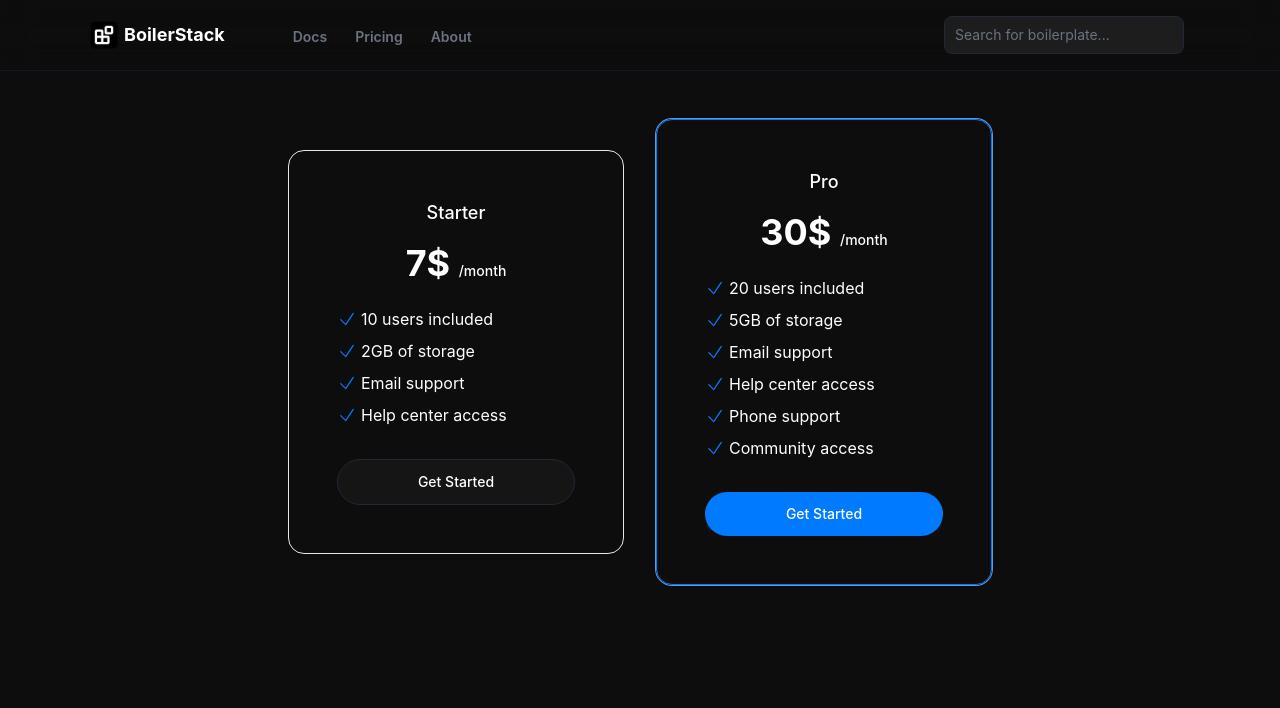
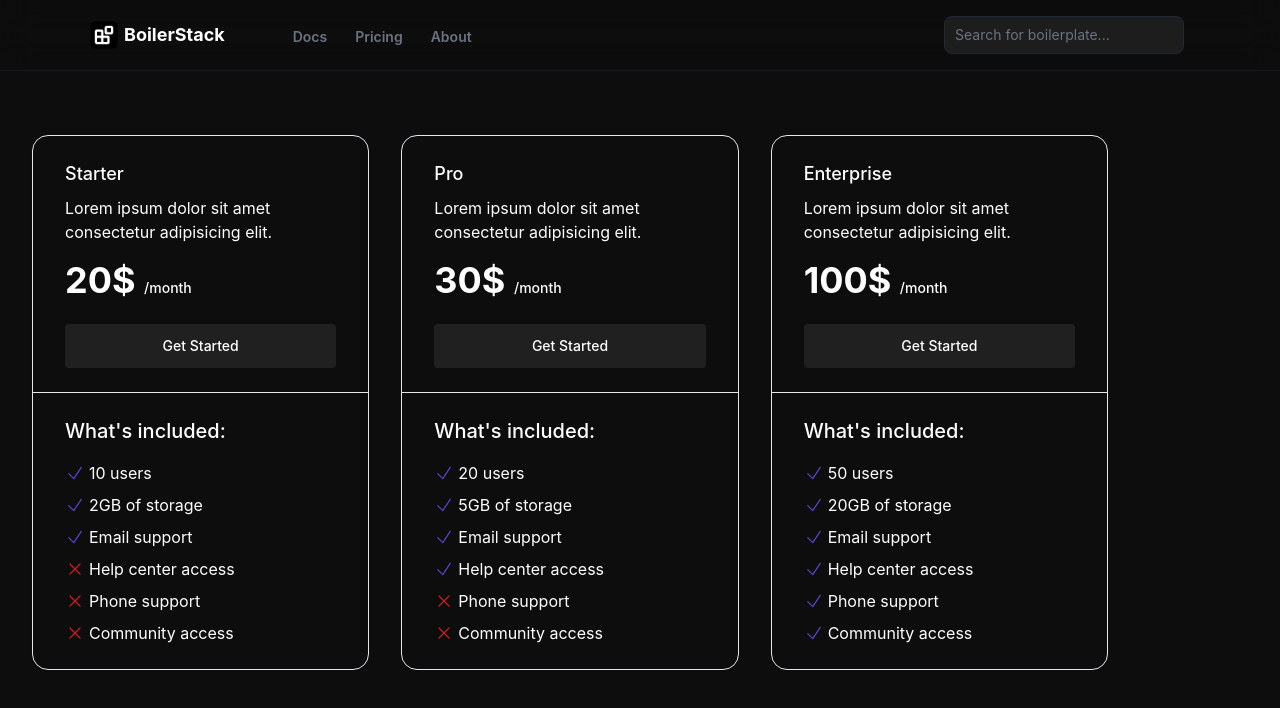
Before and after one commit to yashmandi/boilerstack, a React (Vite) app: page /pricing in a window 1280 px wide. Shown: the top 708 px of the page. Built offline with nearby package versions, Linux system fonts and the light colour scheme; a web font is replaced by a local one.

Commit message:
pricing page ui updated

```diff
--- a/src/pages/Pricing.jsx
+++ b/src/pages/Pricing.jsx
@@ -5,14 +5,171 @@ const Pricing = () => {
   return (
     <div>
       <NavbarComponent />
-      <div className="mx-auto max-w-3xl px-4 py-8 sm:px-6 sm:py-12 lg:px-8">
-        <div className="grid grid-cols-1 gap-4 sm:grid-cols-2 sm:items-center md:gap-8">
-          <div className="rounded-2xl border border-[#007BFF] p-6 shadow-sm ring-1 ring-[#639bd5] sm:order-last sm:px-8 lg:p-12">
-            <div className="text-center">
+      <div className="max-w-screen-xl px-4 py-8 sm:px-6 sm:py-12 lg:px-8 lg:py-16">
+        <div className="grid grid-cols-1 gap-4 sm:grid-cols-2 sm:items-stretch md:grid-cols-3 md:gap-8">
+          <div className="divide-y divide-gray-200 rounded-2xl border border-gray-200 shadow-sm">
+            <div className="p-6 sm:px-8">
+              <h2 className="text-lg font-medium text-white">
+                Starter
+                <span className="sr-only">Plan</span>
+              </h2>
+
+              <p className="mt-2 text-white">
+                Lorem ipsum dolor sit amet consectetur adipisicing elit.
+              </p>
+
+              <p className="mt-2 sm:mt-4">
+                <strong className="text-3xl font-bold text-white sm:text-4xl">
+                  {" "}
+                  20${" "}
+                </strong>
+
+                <span className="text-sm font-medium text-white">
+                  /month
+                </span>
+              </p>
+
+              <a
+                className="mt-4 block rounded transition-all bg-[#202020] px-12 py-3 text-center text-sm font-medium text-white hover:bg-[#0d0d0d] hover:text-[#ffffff] focus:outline-none focus:ring active:text-indigo-500 sm:mt-6"
+                href="#"
+              >
+                Get Started
+              </a>
+            </div>
+
+            <div className="p-6 sm:px-8">
+              <p className="text-lg font-medium text-white sm:text-xl">
+                What's included:
+              </p>
+
+              <ul className="mt-2 space-y-2 sm:mt-4">
+                <li className="flex items-center gap-1">
+                  <svg
+                    xmlns="http://www.w3.org/2000/svg"
+                    fill="none"
+                    viewBox="0 0 24 24"
+                    strokeWidth="1.5"
+                    stroke="currentColor"
+                    className="size-5 text-indigo-700"
+                  >
+                    <path
+                      strokeLinecap="round"
+                      strokeLinejoin="round"
+                      d="M4.5 12.75l6 6 9-13.5"
+                    />
+                  </svg>
+
+                  <span className="text-white"> 10 users </span>
+                </li>
+
+                <li className="flex items-center gap-1">
+                  <svg
+                    xmlns="http://www.w3.org/2000/svg"
+                    fill="none"
+                    viewBox="0 0 24 24"
+                    strokeWidth="1.5"
+                    stroke="currentColor"
+                    className="size-5 text-indigo-700"
+                  >
+                    <path
+                      strokeLinecap="round"
+                      strokeLinejoin="round"
+                      d="M4.5 12.75l6 6 9-13.5"
+                    />
+                  </svg>
+
+                  <span className="text-white"> 2GB of storage </span>
+                </li>
+
+                <li className="flex items-center gap-1">
+                  <svg
+                    xmlns="http://www.w3.org/2000/svg"
+                    fill="none"
+                    viewBox="0 0 24 24"
+                    strokeWidth="1.5"
+                    stroke="currentColor"
+                    className="size-5 text-indigo-700"
+                  >
+                    <path
+                      strokeLinecap="round"
+                      strokeLinejoin="round"
+                      d="M4.5 12.75l6 6 9-13.5"
+                    />
+                  </svg>
+
+                  <span className="text-white"> Email support </span>
+                </li>
+
+                <li className="flex items-center gap-1">
+                  <svg
+                    xmlns="http://www.w3.org/2000/svg"
+                    fill="none"
+                    viewBox="0 0 24 24"
+                    strokeWidth="1.5"
+                    stroke="currentColor"
+                    className="size-5 text-red-700"
+                  >
+                    <path
+                      strokeLinecap="round"
+                      strokeLinejoin="round"
+                      d="M6 18L18 6M6 6l12 12"
+                    />
+                  </svg>
+
+                  <span className="text-white"> Help center access </span>
+                </li>
+
+                <li className="flex items-center gap-1">
+                  <svg
+                    xmlns="http://www.w3.org/2000/svg"
+                    fill="none"
+                    viewBox="0 0 24 24"
+                    strokeWidth="1.5"
+                    stroke="currentColor"
+                    className="size-5 text-red-700"
+                  >
+                    <path
+                      strokeLinecap="round"
+                      strokeLinejoin="round"
+                      d="M6 18L18 6M6 6l12 12"
+                    />
+                  </svg>
+
+                  <span className="text-white"> Phone support </span>
+                </li>
+
+                <li className="flex items-center gap-1">
+                  <svg
+                    xmlns="http://www.w3.org/2000/svg"
+                    fill="none"
+                    viewBox="0 0 24 24"
+                    strokeWidth="1.5"
+                    stroke="currentColor"
+                    className="size-5 text-red-700"
+                  >
+                    <path
+                      strokeLinecap="round"
+                      strokeLinejoin="round"
+                      d="M6 18L18 6M6 6l12 12"
+                    />
+                  </svg>
+
+                  <span className="text-white"> Community access </span>
+                </li>
+              </ul>
+            </div>
+          </div>
+
+          <div className="divide-y divide-gray-200 rounded-2xl border border-gray-200 shadow-sm">
+            <div className="p-6 sm:px-8">
               <h2 className="text-lg font-medium text-white">
                 Pro
                 <span className="sr-only">Plan</span>
               </h2>
+
+              <p className="mt-2 text-white">
+                Lorem ipsum dolor sit amet consectetur adipisicing elit.
+              </p>
 
               <p className="mt-2 sm:mt-4">
                 <strong className="text-3xl font-bold text-white sm:text-4xl">
@@ -24,9 +181,21 @@ const Pricing = () => {
                   /month
                 </span>
               </p>
+
+              <a
+                className="mt-4 block rounded transition-all bg-[#202020] px-12 py-3 text-center text-sm font-medium text-white hover:bg-[#0d0d0d] hover:text-[#ffffff] focus:outline-none focus:ring active:text-indigo-500 sm:mt-6"
+                href="#"
+              >
+                Get Started
+              </a>
             </div>
 
-            <ul className="mt-6 space-y-2">
+            <div className="p-6 sm:px-8">
+              <p className="text-lg font-medium text-white sm:text-xl">
+                What's included:
+              </p>
+
+              <ul className="mt-2 space-y-2 sm:mt-4">
                 <li className="flex items-center gap-1">
                   <svg
                     xmlns="http://www.w3.org/2000/svg"
@@ -34,7 +203,7 @@ const Pricing = () => {
                     viewBox="0 0 24 24"
                     strokeWidth="1.5"
                     stroke="currentColor"
-                  className="size-5 text-[#007BFF]"
+                    className="size-5 text-indigo-700"
                   >
                     <path
                       strokeLinecap="round"
@@ -43,7 +212,7 @@ const Pricing = () => {
                     />
                   </svg>
 
-                <span className="text-white"> 20 users included </span>
+                  <span className="text-white"> 20 users </span>
                 </li>
 
                 <li className="flex items-center gap-1">
@@ -53,7 +222,7 @@ const Pricing = () => {
                     viewBox="0 0 24 24"
                     strokeWidth="1.5"
                     stroke="currentColor"
-                  className="size-5 text-[#007BFF]"
+                    className="size-5 text-indigo-700"
                   >
                     <path
                       strokeLinecap="round"
@@ -72,7 +241,7 @@ const Pricing = () => {
                     viewBox="0 0 24 24"
                     strokeWidth="1.5"
                     stroke="currentColor"
-                  className="size-5 text-[#007BFF]"
+                    className="size-5 text-indigo-700"
                   >
                     <path
                       strokeLinecap="round"
@@ -91,7 +260,7 @@ const Pricing = () => {
                     viewBox="0 0 24 24"
                     strokeWidth="1.5"
                     stroke="currentColor"
-                  className="size-5 text-[#007BFF]"
+                    className="size-5 text-indigo-700"
                   >
                     <path
                       strokeLinecap="round"
@@ -110,7 +279,160 @@ const Pricing = () => {
                     viewBox="0 0 24 24"
                     strokeWidth="1.5"
                     stroke="currentColor"
-                  className="size-5 text-[#007BFF]"
+                    className="size-5 text-red-700"
+                  >
+                    <path
+                      strokeLinecap="round"
+                      strokeLinejoin="round"
+                      d="M6 18L18 6M6 6l12 12"
+                    />
+                  </svg>
+
+                  <span className="text-white"> Phone support </span>
+                </li>
+
+                <li className="flex items-center gap-1">
+                  <svg
+                    xmlns="http://www.w3.org/2000/svg"
+                    fill="none"
+                    viewBox="0 0 24 24"
+                    strokeWidth="1.5"
+                    stroke="currentColor"
+                    className="size-5 text-red-700"
+                  >
+                    <path
+                      strokeLinecap="round"
+                      strokeLinejoin="round"
+                      d="M6 18L18 6M6 6l12 12"
+                    />
+                  </svg>
+
+                  <span className="text-white"> Community access </span>
+                </li>
+              </ul>
+            </div>
+          </div>
+
+          <div className="divide-y divide-gray-200 rounded-2xl border border-gray-200 shadow-sm">
+            <div className="p-6 sm:px-8">
+              <h2 className="text-lg font-medium text-white">
+                Enterprise
+                <span className="sr-only">Plan</span>
+              </h2>
+
+              <p className="mt-2 text-white">
+                Lorem ipsum dolor sit amet consectetur adipisicing elit.
+              </p>
+
+              <p className="mt-2 sm:mt-4">
+                <strong className="text-3xl font-bold text-white sm:text-4xl">
+                  {" "}
+                  100${" "}
+                </strong>
+
+                <span className="text-sm font-medium text-white">
+                  /month
+                </span>
+              </p>
+
+              <a
+                className="mt-4 block rounded transition-all bg-[#202020] px-12 py-3 text-center text-sm font-medium text-white hover:bg-[#0d0d0d] hover:text-[#ffffff] focus:outline-none focus:ring active:text-indigo-500 sm:mt-6"
+                href="#"
+              >
+                Get Started
+              </a>
+            </div>
+
+            <div className="p-6 sm:px-8">
+              <p className="text-lg font-medium text-white sm:text-xl">
+                What's included:
+              </p>
+
+              <ul className="mt-2 space-y-2 sm:mt-4">
+                <li className="flex items-center gap-1">
+                  <svg
+                    xmlns="http://www.w3.org/2000/svg"
+                    fill="none"
+                    viewBox="0 0 24 24"
+                    strokeWidth="1.5"
+                    stroke="currentColor"
+                    className="size-5 text-indigo-700"
+                  >
+                    <path
+                      strokeLinecap="round"
+                      strokeLinejoin="round"
+                      d="M4.5 12.75l6 6 9-13.5"
+                    />
+                  </svg>
+
+                  <span className="text-white"> 50 users </span>
+                </li>
+
+                <li className="flex items-center gap-1">
+                  <svg
+                    xmlns="http://www.w3.org/2000/svg"
+                    fill="none"
+                    viewBox="0 0 24 24"
+                    strokeWidth="1.5"
+                    stroke="currentColor"
+                    className="size-5 text-indigo-700"
+                  >
+                    <path
+                      strokeLinecap="round"
+                      strokeLinejoin="round"
+                      d="M4.5 12.75l6 6 9-13.5"
+                    />
+                  </svg>
+
+                  <span className="text-white"> 20GB of storage </span>
+                </li>
+
+                <li className="flex items-center gap-1">
+                  <svg
+                    xmlns="http://www.w3.org/2000/svg"
+                    fill="none"
+                    viewBox="0 0 24 24"
+                    strokeWidth="1.5"
+                    stroke="currentColor"
+                    className="size-5 text-indigo-700"
+                  >
+                    <path
+                      strokeLinecap="round"
+                      strokeLinejoin="round"
+                      d="M4.5 12.75l6 6 9-13.5"
+                    />
+                  </svg>
+
+                  <span className="text-white"> Email support </span>
+                </li>
+
+                <li className="flex items-center gap-1">
+                  <svg
+                    xmlns="http://www.w3.org/2000/svg"
+                    fill="none"
+                    viewBox="0 0 24 24"
+                    strokeWidth="1.5"
+                    stroke="currentColor"
+                    className="size-5 text-indigo-700"
+                  >
+                    <path
+                      strokeLinecap="round"
+                      strokeLinejoin="round"
+                      d="M4.5 12.75l6 6 9-13.5"
+                    />
+                  </svg>
+
+                  <span className="text-white"> Help center access </span>
+                </li>
+
+                <li className="flex items-center gap-1">
+                  <svg
+                    xmlns="http://www.w3.org/2000/svg"
+                    fill="none"
+                    viewBox="0 0 24 24"
+                    strokeWidth="1.5"
+                    stroke="currentColor"
+                    className="size-5 text-indigo-700"
                   >
                     <path
                       strokeLinecap="round"
@@ -129,7 +451,7 @@ const Pricing = () => {
                     viewBox="0 0 24 24"
                     strokeWidth="1.5"
                     stroke="currentColor"
-                  className="size-5 text-[#007BFF]"
+                    className="size-5 text-indigo-700"
                   >
                     <path
                       strokeLinecap="round"
@@ -141,118 +463,7 @@ const Pricing = () => {
                   <span className="text-white"> Community access </span>
                 </li>
               </ul>
-
-            <a
-              href="#"
-              className="mt-8 block rounded-full  hover:bg-[#1d61aa] transition-all bg-[#007BFF] px-12 py-3 text-center text-sm font-medium text-white"
-            >
-              Get Started
-            </a>
             </div>
-
-          <div className="rounded-2xl border border-gray-200 p-6 shadow-sm sm:px-8 lg:p-12">
-            <div className="text-center">
-              <h2 className="text-lg font-medium text-white">
-                Starter
-                <span className="sr-only">Plan</span>
-              </h2>
-
-              <p className="mt-2 sm:mt-4">
-                <strong className="text-3xl font-bold text-white sm:text-4xl">
-                  {" "}
-                  7${" "}
-                </strong>
-
-                <span className="text-sm font-medium text-white">
-                  /month
-                </span>
-              </p>
-            </div>
-
-            <ul className="mt-6 space-y-2">
-              <li className="flex items-center gap-1">
-                <svg
-                  xmlns="http://www.w3.org/2000/svg"
-                  fill="none"
-                  viewBox="0 0 24 24"
-                  strokeWidth="1.5"
-                  stroke="currentColor"
-                  className="size-5 text-[#007BFF]"
-                >
-                  <path
-                    strokeLinecap="round"
-                    strokeLinejoin="round"
-                    d="M4.5 12.75l6 6 9-13.5"
-                  />
-                </svg>
-
-                <span className="text-white"> 10 users included </span>
-              </li>
-
-              <li className="flex items-center gap-1">
-                <svg
-                  xmlns="http://www.w3.org/2000/svg"
-                  fill="none"
-                  viewBox="0 0 24 24"
-                  strokeWidth="1.5"
-                  stroke="currentColor"
-                  className="size-5 text-[#007BFF]"
-                >
-                  <path
-                    strokeLinecap="round"
-                    strokeLinejoin="round"
-                    d="M4.5 12.75l6 6 9-13.5"
-                  />
-                </svg>
-
-                <span className="text-white"> 2GB of storage </span>
-              </li>
-
-              <li className="flex items-center gap-1">
-                <svg
-                  xmlns="http://www.w3.org/2000/svg"
-                  fill="none"
-                  viewBox="0 0 24 24"
-                  strokeWidth="1.5"
-                  stroke="currentColor"
-                  className="size-5 text-[#007BFF]"
-                >
-                  <path
-                    strokeLinecap="round"
-                    strokeLinejoin="round"
-                    d="M4.5 12.75l6 6 9-13.5"
-                  />
-                </svg>
-
-                <span className="text-white"> Email support </span>
-              </li>
-
-              <li className="flex items-center gap-1">
-                <svg
-                  xmlns="http://www.w3.org/2000/svg"
-                  fill="none"
-                  viewBox="0 0 24 24"
-                  strokeWidth="1.5"
-                  stroke="currentColor"
-                  className="size-5 text-[#007BFF]"
-                >
-                  <path
-                    strokeLinecap="round"
-                    strokeLinejoin="round"
-                    d="M4.5 12.75l6 6 9-13.5"
-                  />
-                </svg>
-
-                <span className="text-white"> Help center access </span>
-              </li>
-            </ul>
-
-            <a
-              href="#"
-              className="mt-8 block rounded-full text-white border border-gray-800  hover:bg-[#1f1f1f] bg-[#151515] transition-all px-12 py-3 text-center text-sm font-medium text-white"
-            >
-              Get Started
-            </a>
           </div>
         </div>
       </div>
```
Lines whose indentation alone changed are shown as unchanged.
